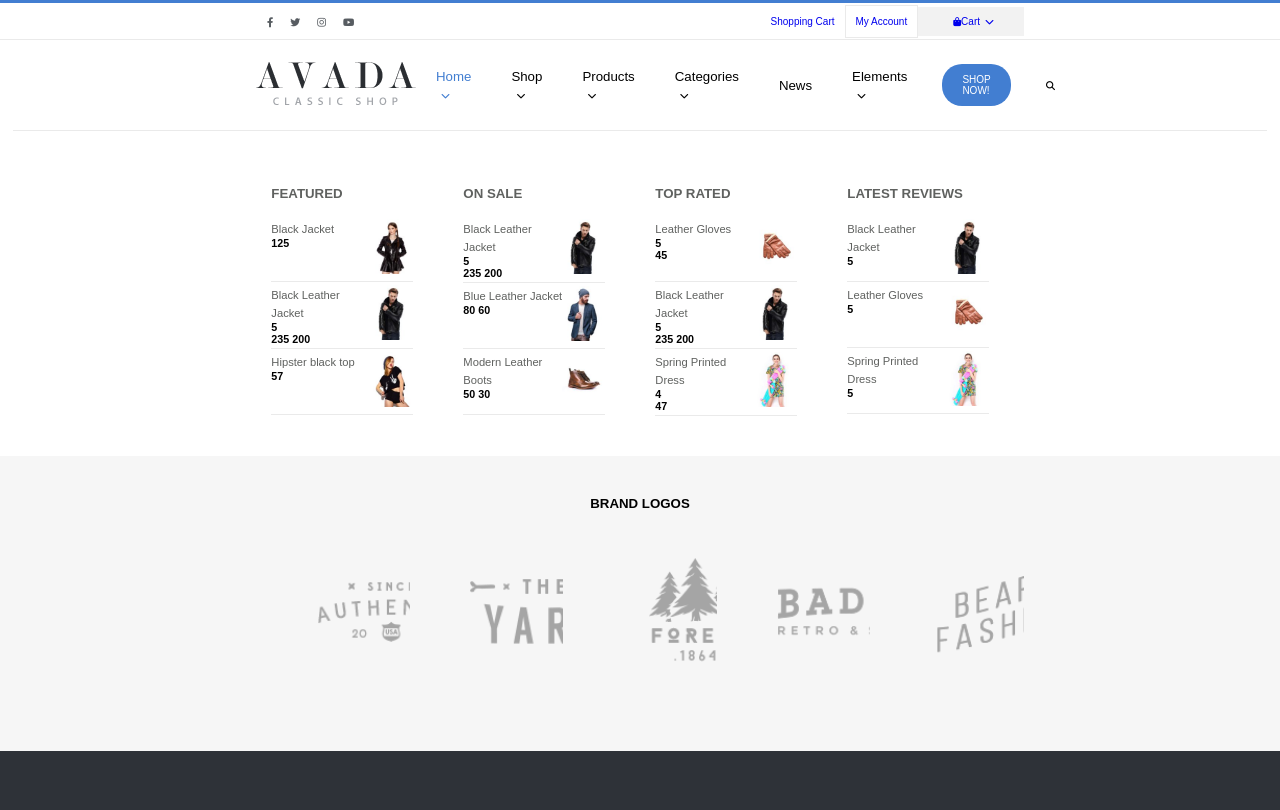
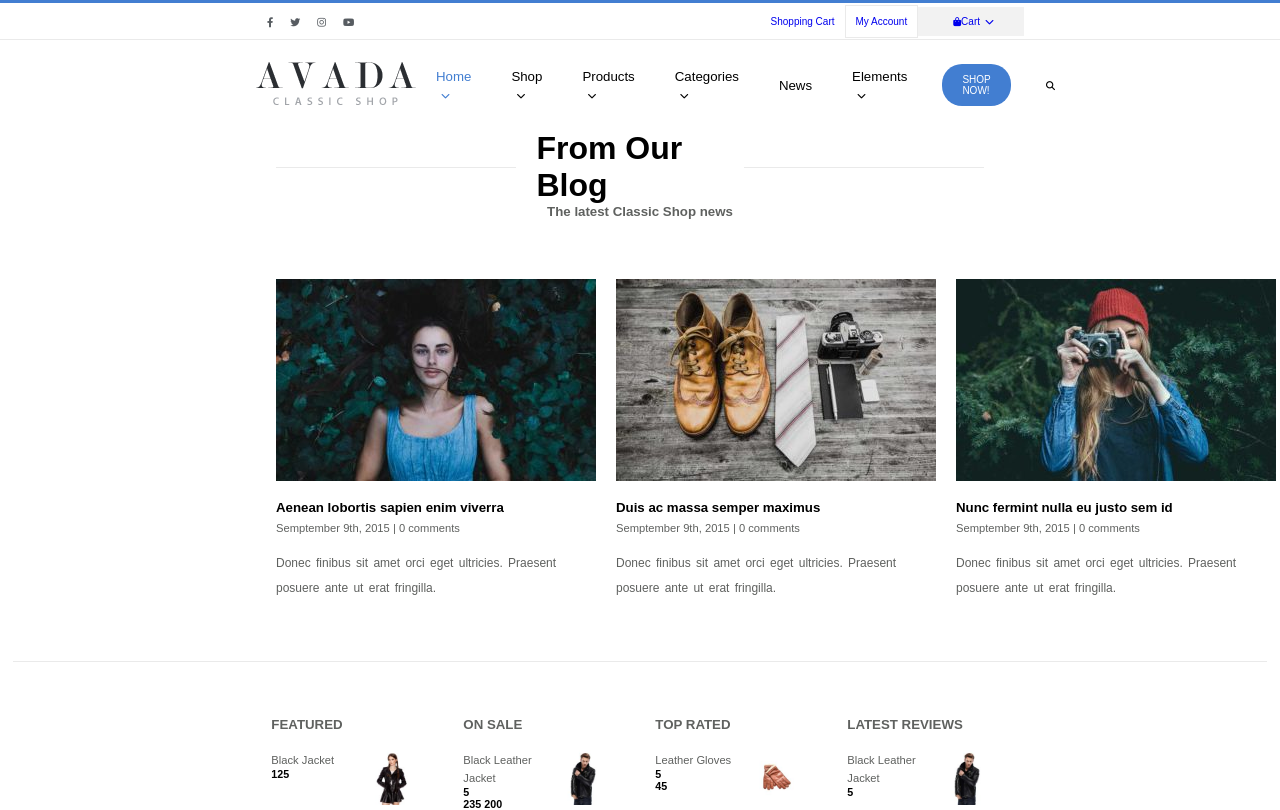
Before and after one commit to mirkettinho/proj-html-vuejs, a Vue app: page / in a window 1280 px wide. Shown: the top 810 px of the page. Built offline with nearby package versions, Linux system fonts and the light colour scheme; a small style sheet from the web is missing.

Commit message:
[add] From Our Blog

```diff
--- a/src/components/Main.vue
+++ b/src/components/Main.vue
@@ -2,10 +2,13 @@
 <script>
 import BrandLogo from "./micro-components/BrandLogo.vue"
 import MiniShowcase from "./micro-components/MiniShowcase.vue"
+import FromOurBlog from "./micro-components/FromOurBlog.vue"
+
 
 export default {
   name: "Main",
   components: {
+    FromOurBlog,
     MiniShowcase,
     BrandLogo
   }
@@ -14,9 +17,13 @@ export default {
 
 <template>
 
+
+
+  <!-- FROM OUR BLOG -->
+  <FromOurBlog />
+
   <!-- MINI SHOWCASE -->
   <MiniShowcase />
-
 
   <!-- BRAND LOGOS -->
   <BrandLogo />
--- a/src/components/micro-components/BrandLogo.vue
+++ b/src/components/micro-components/BrandLogo.vue
@@ -6,7 +6,7 @@ import 'swiper/css/free-mode';
 import 'swiper/css/pagination';
 import {sliderBrandLogo} from "../../data/sliderMain"
 
-import { Pagination, Navigation} from 'swiper';
+import { Autoplay, Pagination, Navigation} from 'swiper';
 
 
 export default {
@@ -22,7 +22,7 @@ export default {
     },
     setup() {
       return {
-        modules: [Pagination, Navigation],
+        modules: [Autoplay, Pagination, Navigation],
       };
     },
 }
@@ -40,6 +40,10 @@ export default {
       :slidesPerView="5"
       :spaceBetween="0"
       :loop="true"
+      :autoplay="{
+      delay: 2500,
+      disableOnInteraction: false,
+      }"
       :navigation="true"
       :modules="modules"
       class="mySwiper container">
--- /dev/null
+++ b/src/components/micro-components/FromOurBlog.vue
@@ -0,0 +1,104 @@
+
+<script>
+import {fromOurBlog} from "../../data/sliderMain"
+
+
+export default {
+  name: "FromOurBlog",
+  data(){
+    return{
+      fromOurBlog
+    }
+  }
+}
+</script>
+
+<template>
+  <div class="container">
+
+      <!-- TITLE -->
+    <div class="title d-flex align-items justify-content">
+      <div class="bottom"></div>
+        <h1>From Our Blog</h1>
+      <div class="bottom"></div>
+    </div>
+
+    <!-- SECOND-TITLE -->
+    <div class="second-title">
+      <h5>The latest Classic Shop news</h5>
+    </div>
+
+    <!-- CARD -->
+    <div class="d-flex justify-content m-20">
+
+      <div class="card-image m-right" v-for="(blog,index) in fromOurBlog.blogs" :key="index">
+        <img :src="blog.image" alt="">
+
+        <div class="description-card">
+          <h5>{{blog.name}}</h5>
+          <span>{{blog.date}} | {{blog.comments}}</span>
+          <p>{{blog.content}}</p>
+        </div>
+
+      </div>
+    </div>
+
+  </div>
+</template>
+
+
+<style lang="scss" scoped>
+@use "../../scss/partial/colors" as *;
+@import "../../scss/partial/general";
+
+
+.m-right{
+  margin-right: 20px;
+}
+.m-20{
+  margin: 0 20px;
+}
+.title{
+  margin: 0px 20px;
+}
+
+.second-title{
+  text-align: center;
+  color: #5f615f;
+}
+.bottom{
+  width: 36%;
+  height: 1px;
+  background-color: #eaeaea;
+  margin-right: 20px;
+}
+
+.card-image{
+  padding-top: 60px;
+  padding-bottom: 60px;
+  width: 320px;
+  img{
+    padding-bottom: 15px;
+  }
+}
+
+.description-card{
+  h5{
+    padding-bottom: 3px;
+
+  }
+  span{
+    font-size: 0.7rem;
+    color: #5f615f;
+
+  }
+  p{
+    font-size: 0.75rem;
+    color: #5f615f;
+    padding-top: 15px;
+    line-height: 25px;
+    margin-right: 8px;
+    word-spacing: 2px;
+  }
+}
+</style>
--- a/src/data/sliderMain.js
+++ b/src/data/sliderMain.js
@@ -152,7 +152,33 @@ const SectionMiniShowcase = {
   ],
 }
 
+const fromOurBlog = {
+  blogs: [
+    {
+      name: "Aenean lobortis sapien enim viverra",
+      date: "Semptember 9th, 2015",
+      comments: "0 comments",
+      content: "Donec finibus sit amet orci eget ultricies. Praesent posuere ante ut erat fringilla.",
+      image: "img/blog/post_img_12-320x202.jpg"
+    },
+    {
+      name: "Duis ac massa semper maximus",
+      date: "Semptember 9th, 2015",
+      comments: "0 comments",
+      content: "Donec finibus sit amet orci eget ultricies. Praesent posuere ante ut erat fringilla.",
+      image: "img/blog/post_img_11-320x202.jpg"
+    },
+    {
+      name: "Nunc fermint nulla eu justo sem id",
+      date: "Semptember 9th, 2015",
+      comments: "0 comments",
+      content: "Donec finibus sit amet orci eget ultricies. Praesent posuere ante ut erat fringilla.",
+      image: "img/blog/post_img_10-320x202.jpg"
+    },
+  ]
+}
 
 
 
-export { sliderBrandLogo, SectionMiniShowcase }
+
+export { sliderBrandLogo, SectionMiniShowcase, fromOurBlog }
```
